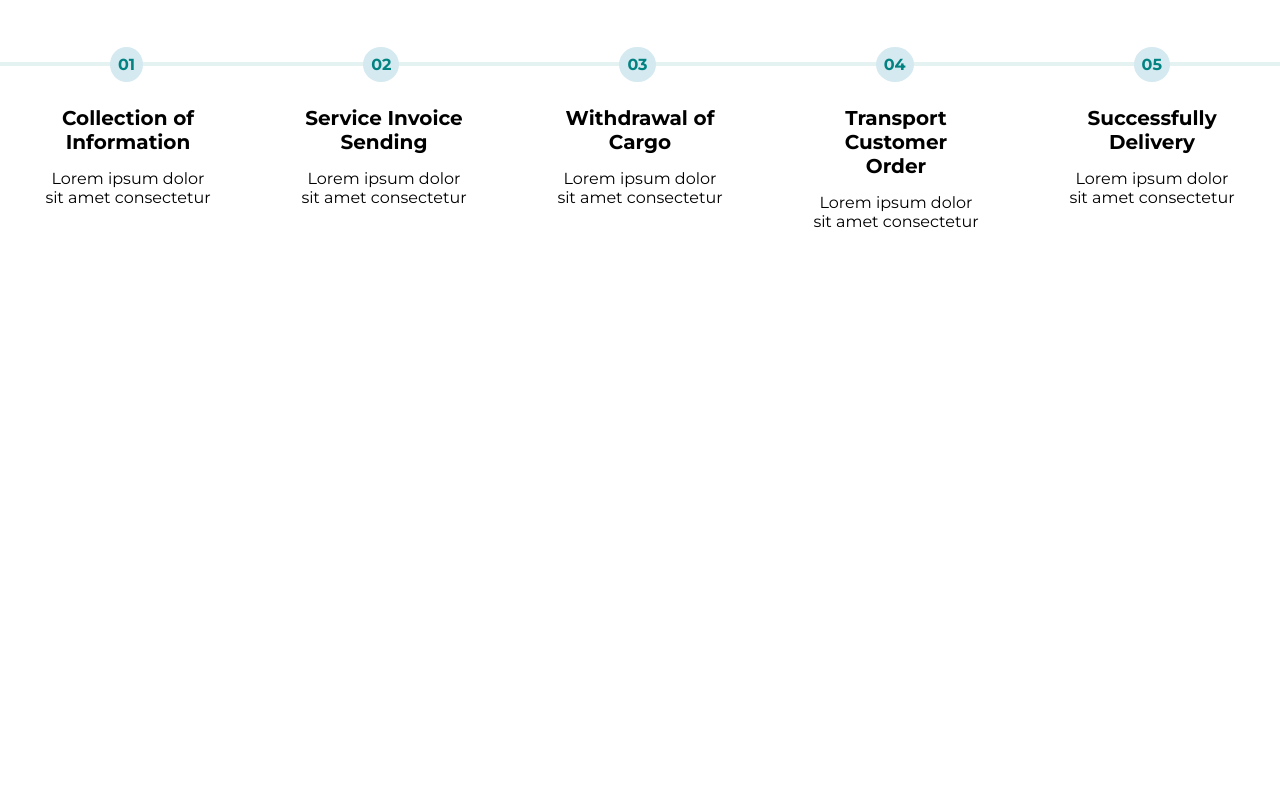
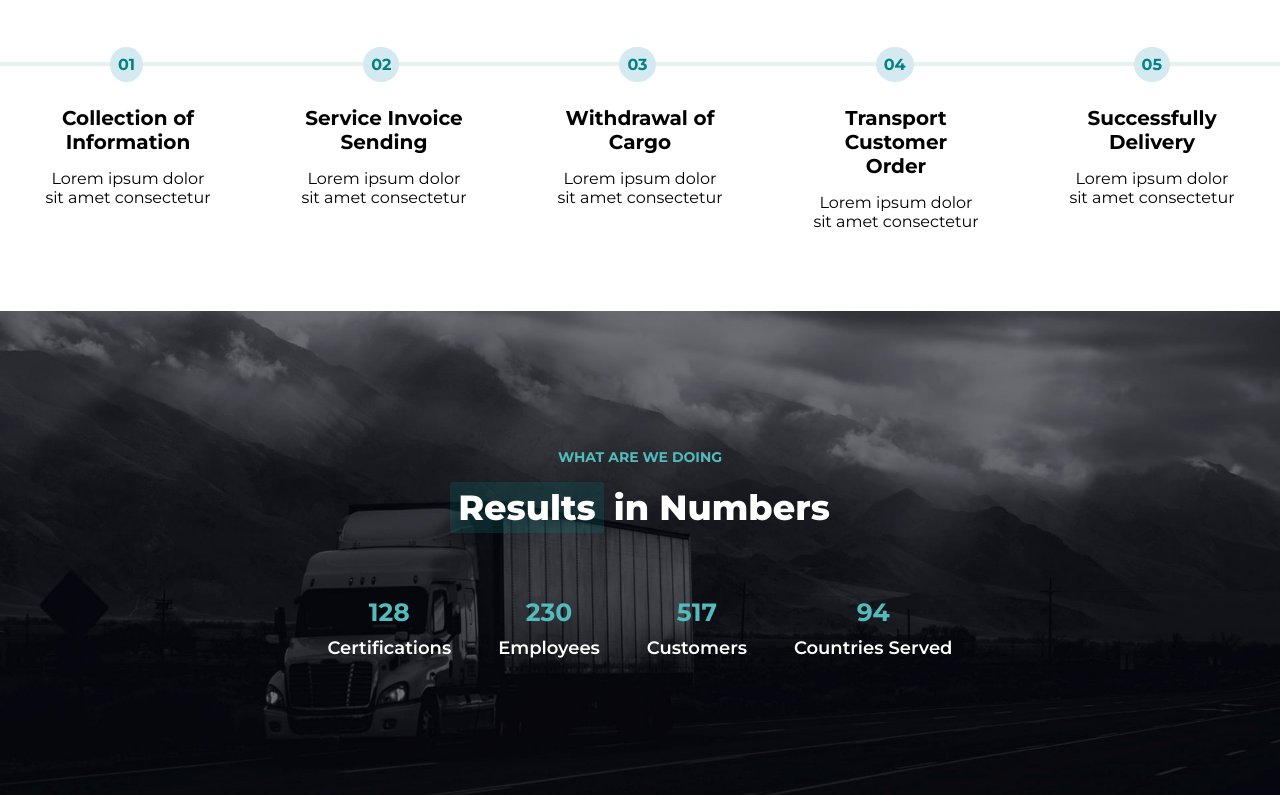
Before and after one commit to Ale-1407/proj-html-vuejs, a Vue app in the folder proj/: page / in a window 1280 px wide. Shown: the part 2244-3039 px from the top of the page. Before the commit the page ends 2555 px from the top, so only its background shows below. Built offline with nearby package versions, Linux system fonts and the light colour scheme.

Commit message:
section results in number completata

```diff
--- a/proj/src/components/MainComp.vue
+++ b/proj/src/components/MainComp.vue
@@ -43,6 +43,7 @@
         </section>
         <MainServices />
         <LogisticalComp />
+        <ResultsComp />
     </main>
 </template>
 
@@ -50,6 +51,7 @@
 
 import LogisticalComp from './LogisticalComp.vue';
 import MainServices from './MainServices.vue';
+import ResultsComp from './ResultsComp.vue';
 
 
 export default{
@@ -65,7 +67,8 @@ export default{
     },
     components: {
     MainServices,
-    LogisticalComp
+    LogisticalComp,
+    ResultsComp
 }
 }
 
--- /dev/null
+++ b/proj/src/components/ResultsComp.vue
@@ -0,0 +1,98 @@
+<template>
+    <section>
+        <div class="text">
+            <span id="blue-text">WHAT ARE WE DOING</span>
+            <div class="text-results">
+                <span>Results</span>
+                <span> in Numbers</span>
+            </div>
+            <div class="cont-dati">
+              <div class="dati" v-for="(elem, index) in dati" :key="index">
+                <span id="blue-text-2">{{ elem.number }}</span>
+                <span>{{ elem.text }}</span>
+              </div>
+            </div>
+
+        </div>
+    </section>
+</template>
+
+<script>
+
+export default{
+    name: 'ResultsComp',
+    data(){
+        return{
+            dati:[
+                {number: '128', text: 'Certifications'},
+                {number: '230', text: 'Employees'},
+                {number: '517', text: 'Customers'},
+                {number: '94', text: 'Countries Served'}
+            ]
+        }
+    }
+}
+</script>
+
+<style lang="scss" scoped>
+
+section{
+    background-image: url(../assets/img/bg-10.jpg);
+    background-position: center;
+    background-size: cover;
+    text-align: center;
+    padding: 2.5rem 0;
+}
+
+.text{
+    width: 75%;
+    margin: auto;
+    padding: 6rem 0;
+
+}
+
+#blue-text{
+    color: #52bbbb;
+    font-weight: bold;
+    font-size: 14px;
+}
+
+#blue-text-2{
+    color: #52bbbb;
+    font-weight: 700;
+    font-size: 25px;
+    padding-bottom: 10px;
+}
+
+.text-results{
+    font-weight: 800;
+    font-size: 35px;
+    padding: 20px 0;
+    color: white;
+}
+
+.text-results :nth-child(1){
+    background-color: rgba(3, 131, 132, 0.2);
+    padding: 4px 8px;
+    border-radius: 3px;
+}
+
+.cont-dati{
+    display: flex;
+    justify-content: space-around;
+    width: 70%;
+    margin: auto;
+    padding-top: 3rem;
+}
+
+.dati{
+    display: flex;
+    flex-direction: column;
+}
+
+.dati :nth-child(2){
+    color: white;
+    font-weight: 600;
+    font-size: 18px;
+}
+</style>
```
